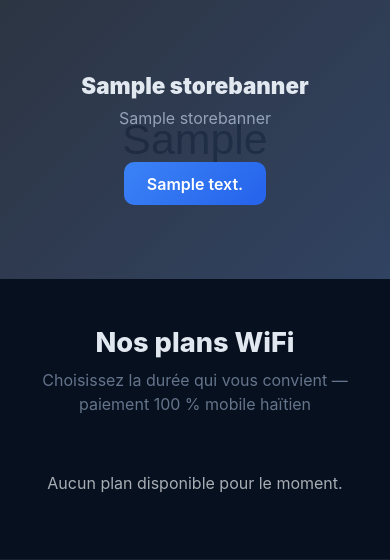
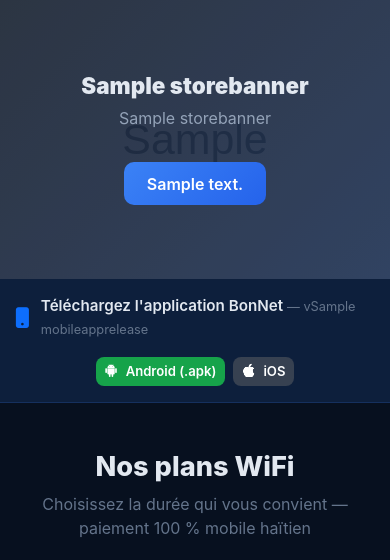
Before and after one commit to Vaillantval/Transversal-Voucher-Managing-system, a Django app: page / in a window 390 px wide. Shown: the part 58-618 px from the top of the page. Run offline with Django 5.2, Linux system fonts and the light colour scheme; data comes from the database, SQL or seed files in the repository; tables that the repository leaves empty hold one stand-in row (values such as "Sample post"); grey boxes marked "Sample" are stand-in pictures; parts of the project's set-up code (start-up, migrations or seed data) failed here and were passed over.

Commit message:
Add mobile app release management: upload APK/iOS from config page, download banner on store
- MobileAppRelease singleton model (APK, iOS, version, notes) in sites_mgmt
- config_edit view: handle APK/iOS upload and clear
- Config page: new "Application mobile" section with file inputs, version field, notes
- Storefront: download banner (Android + iOS buttons) shown only when files are uploaded

Co-Authored-By: Claude Sonnet 4.6 <noreply@anthropic.com>

```diff
--- a/sites_mgmt/models.py
+++ b/sites_mgmt/models.py
@@ -88,6 +88,22 @@ class PartnerProductImage(models.Model):
         ordering = ['order', 'pk']
 
 
+class MobileAppRelease(models.Model):
+    apk_file      = models.FileField(upload_to='mobile_app/', blank=True, null=True, verbose_name='APK Android')
+    ios_file      = models.FileField(upload_to='mobile_app/', blank=True, null=True, verbose_name='Fichier iOS')
+    version_name  = models.CharField(max_length=50, blank=True, verbose_name='Version (ex: 1.0.0)')
+    release_notes = models.TextField(blank=True, verbose_name='Notes de mise à jour')
+    updated_at    = models.DateTimeField(auto_now=True)
+
+    class Meta:
+        verbose_name = 'Version application mobile'
+
+    @classmethod
+    def get(cls):
+        obj, _ = cls.objects.get_or_create(pk=1)
+        return obj
+
+
 class VoucherTier(models.Model):
     """
     Forfait tarifaire par site.
--- a/store/views.py
+++ b/store/views.py
@@ -56,7 +56,9 @@ def _get_or_create_cart(request):
 
 
 def storefront(request):
+    from sites_mgmt.models import MobileAppRelease
     banners = StoreBanner.objects.filter(is_active=True).order_by('order')
+    mobile_app = MobileAppRelease.get()
     all_tiers = VoucherTier.objects.filter(
         is_active=True, is_replacement=False, is_admin_code=False, price_htg__gt=0
     ).prefetch_related('sites')
@@ -90,6 +92,7 @@ def storefront(request):
 
     return render(request, 'store/storefront.html', {
         'banners':        banners,
+        'mobile_app':     mobile_app,
         'plans':          plans,
         'sites':          sites,
         'sites_json':     sites_json,
--- a/templates/store/storefront.html
+++ b/templates/store/storefront.html
@@ -168,6 +168,37 @@
     <h1 class="fw-900 display-5 mb-2">WiFi rapide &amp; fiable en Haïti</h1>
     <p class="text-muted mb-4">Achetez votre code d'accès en quelques secondes.</p>
     <a href="#plans" class="btn btn-bn-primary px-4">Voir les plans</a>
+  </div>
+</div>
+{% endif %}
+
+<!-- ── Bandeau téléchargement app ── -->
+{% if mobile_app.apk_file or mobile_app.ios_file %}
+<div style="background:#0d1f3c;border-bottom:1px solid rgba(59,130,246,.18)">
+  <div class="container py-3 d-flex align-items-center justify-content-center gap-3 flex-wrap">
+    <div class="d-flex align-items-center gap-2">
+      <i class="bi bi-phone-fill text-primary" style="font-size:1.3rem"></i>
+      <span style="color:#e2e8f0;font-weight:600;font-size:.95rem">
+        Téléchargez l'application BonNet
+        {% if mobile_app.version_name %}<span style="color:#64748b;font-weight:400;font-size:.8rem"> — v{{ mobile_app.version_name }}</span>{% endif %}
+      </span>
+    </div>
+    <div class="d-flex gap-2 flex-wrap">
+      {% if mobile_app.apk_file %}
+      <a href="{{ mobile_app.apk_file.url }}" download
+         class="btn btn-sm d-flex align-items-center gap-2"
+         style="background:#16a34a;color:#fff;border-radius:8px;font-weight:600;font-size:.82rem">
+        <i class="bi bi-android2"></i> Android (.apk)
+      </a>
+      {% endif %}
+      {% if mobile_app.ios_file %}
+      <a href="{{ mobile_app.ios_file.url }}" download
+         class="btn btn-sm d-flex align-items-center gap-2"
+         style="background:#374151;color:#fff;border-radius:8px;font-weight:600;font-size:.82rem">
+        <i class="bi bi-apple"></i> iOS
+      </a>
+      {% endif %}
+    </div>
   </div>
 </div>
 {% endif %}
```
Also changed, not shown: sites_mgmt/views.py (+17 -2 lines), templates/sites_mgmt/config.html (+59 -0 lines), sites_mgmt/migrations/0014_mobile_app_release.py (added).
